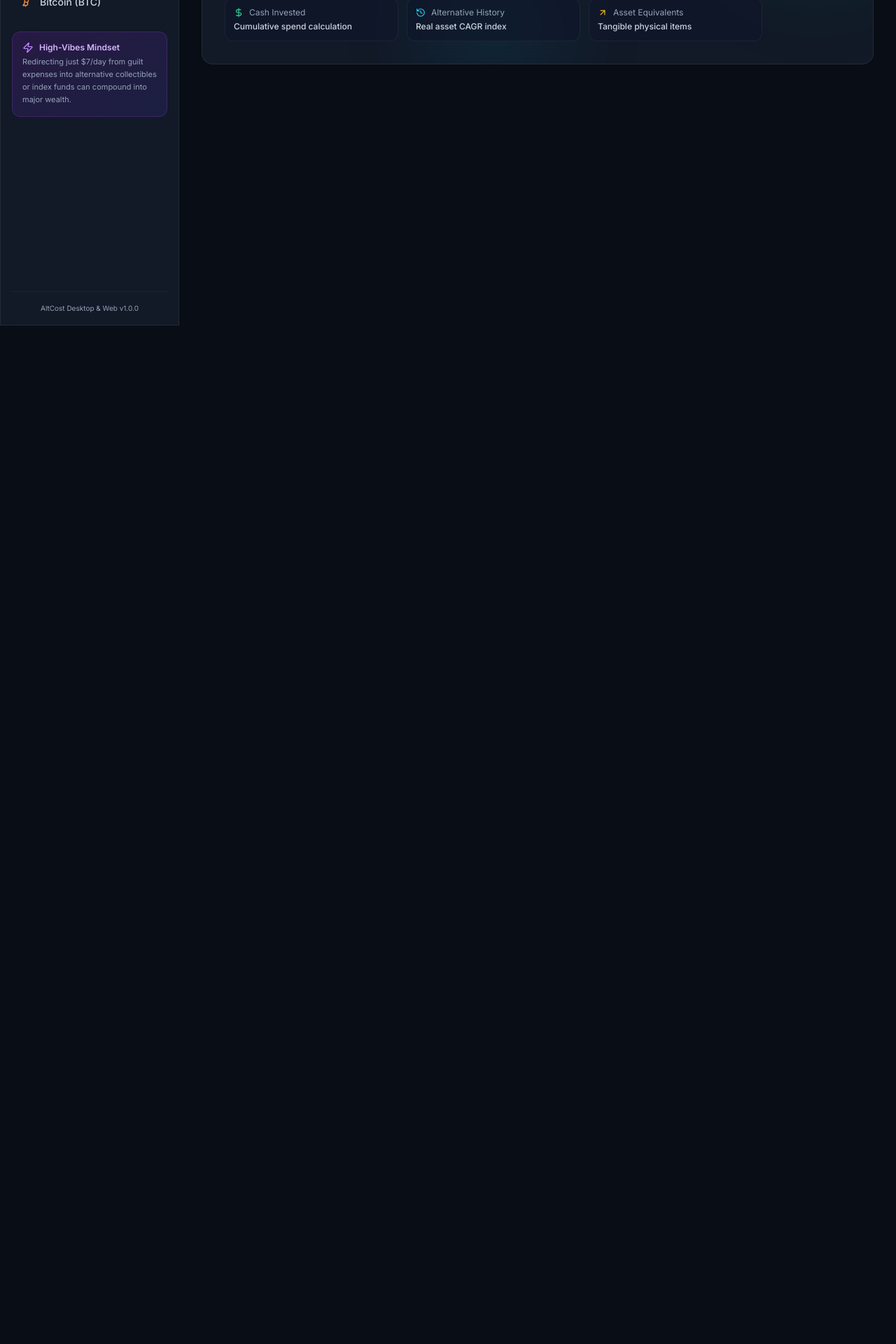
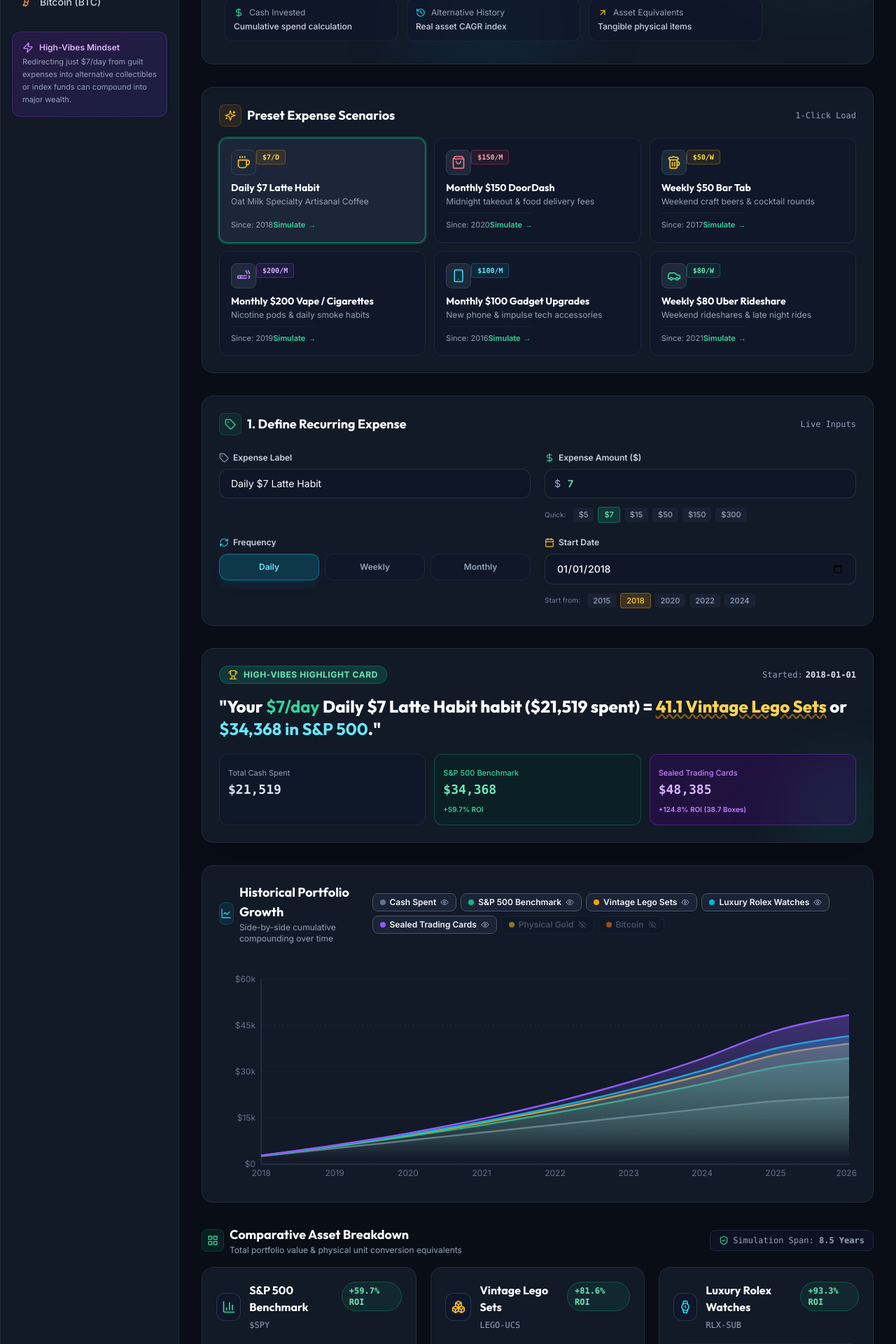
Before and after one commit to valliente/altcost, a React (Vite) app: page / in a window 1280 px wide. Shown: the part 340-2260 px from the top of the page at 70% size. Before the commit the page ends 805 px from the top, so only its background shows below. Built offline with nearby package versions, Linux system fonts and the light colour scheme.

Commit message:
feat: design responsive dashboard dark mode theme with rich UI micro-interactions

```diff
--- a/src/App.tsx
+++ b/src/App.tsx
@@ -1,18 +1,98 @@
-import React from 'react';
+import React, { useState, useMemo } from 'react';
 import { Header } from './components/layout/Header';
 import { Sidebar } from './components/layout/Sidebar';
 import { HeroSection } from './components/layout/HeroSection';
+import { ExpenseInputForm, ExpenseState } from './components/calculator/ExpenseInputForm';
+import { PresetTemplates } from './components/presets/PresetTemplates';
+import { calculateAlternativeHistory } from './services/calculationEngine';
+import { AssetVisualizerChart } from './components/charts/AssetVisualizerChart';
+import { HighlightHeroCard } from './components/cards/HighlightHeroCard';
+import { AssetEquivalentCard } from './components/cards/AssetEquivalentCard';
+import { Sparkles, LayoutGrid, Info, ShieldCheck, Flame } from 'lucide-react';
 
 export default function App() {
+  // Default state: Daily $7 Latte since 2018
+  const [expense, setExpense] = useState<ExpenseState>({
+    title: 'Daily $7 Latte Habit',
+    amount: 7,
+    frequency: 'daily',
+    startDate: '2018-01-01',
+  });
+
+  // Calculate live results based on expense state
+  const summary = useMemo(() => {
+    return calculateAlternativeHistory(expense);
+  }, [expense]);
+
+  const handleSelectPreset = (preset: ExpenseState) => {
+    setExpense(preset);
+  };
+
   return (
-    <div className="min-h-screen bg-[#090d16] text-slate-100 flex flex-col">
+    <div className="min-h-screen bg-[#090d16] text-slate-100 flex flex-col selection:bg-emerald-500 selection:text-slate-950">
       <Header />
 
       <div className="flex-1 flex overflow-hidden">
         <Sidebar />
 
-        <main className="flex-1 overflow-y-auto p-4 md:p-8 space-y-8 max-w-7xl mx-auto w-full">
+        <main className="flex-1 overflow-y-auto p-4 md:p-8 space-y-8 max-w-7xl mx-auto w-full pb-16">
+          {/* Top Hero Banner */}
           <HeroSection />
+
+          {/* Preset Expense Quick Select */}
+          <PresetTemplates
+            onSelectPreset={handleSelectPreset}
+            activeTitle={expense.title}
+          />
+
+          {/* Interactive Calculator Input Form */}
+          <ExpenseInputForm
+            expense={expense}
+            onChange={setExpense}
+          />
+
+          {/* High Vibes Highlight Card */}
+          <HighlightHeroCard summary={summary} />
+
+          {/* Recharts Area Curve Visualizer */}
+          <AssetVisualizerChart timeline={summary.timeline} />
+
+          {/* Side-by-Side Asset Equivalent Cards Grid */}
+          <div className="space-y-4">
+            <div className="flex items-center justify-between">
+              <div className="flex items-center space-x-2">
+                <div className="w-8 h-8 rounded-lg bg-emerald-500/10 border border-emerald-500/20 flex items-center justify-center">
+                  <LayoutGrid className="w-4 h-4 text-emerald-400" />
+                </div>
+                <div>
+                  <h3 className="text-lg font-bold font-display text-white">Comparative Asset Breakdown</h3>
+                  <p className="text-xs text-slate-400">Total portfolio value & physical unit conversion equivalents</p>
+                </div>
+              </div>
+
+              <div className="hidden sm:flex items-center space-x-1.5 text-xs text-slate-400 font-mono bg-slate-900/60 px-3 py-1.5 rounded-lg border border-slate-800">
+                <ShieldCheck className="w-3.5 h-3.5 text-emerald-400" />
+                <span>Simulation Span: <strong>{summary.totalYears} Years</strong></span>
+              </div>
+            </div>
+
+            <div className="grid grid-cols-1 md:grid-cols-2 lg:grid-cols-3 gap-5">
+              {Object.values(summary.results).map((result) => (
+                <AssetEquivalentCard key={result.assetId} result={result} />
+              ))}
+            </div>
+          </div>
+
+          {/* Disclaimer Footer */}
+          <div className="p-4 rounded-xl glass-card border border-slate-800 text-center text-xs text-slate-500 space-y-1">
+            <p className="font-semibold text-slate-400 flex items-center justify-center space-x-1">
+              <Info className="w-3.5 h-3.5 text-cyan-400" />
+              <span>Historical Asset Simulation Engine Disclaimer</span>
+            </p>
+            <p className="max-w-3xl mx-auto leading-relaxed text-[11px]">
+              AltCost is designed for educational, alternative history, and entertaining wealth awareness simulations. Compound CAGR asset calculations are based on historical market trends from 2015–2026. Past performance is no guarantee of future returns.
+            </p>
+          </div>
         </main>
       </div>
     </div>
```
